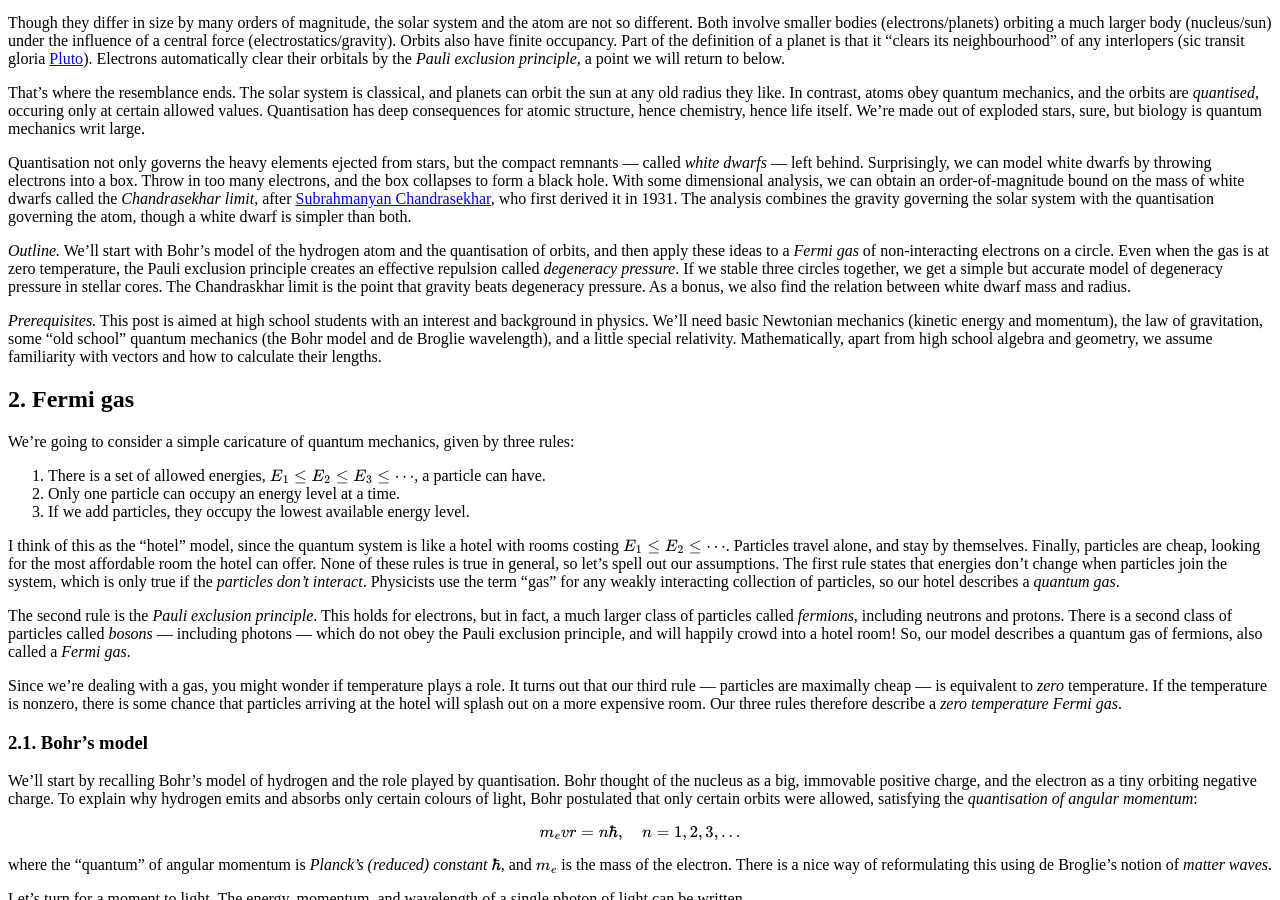
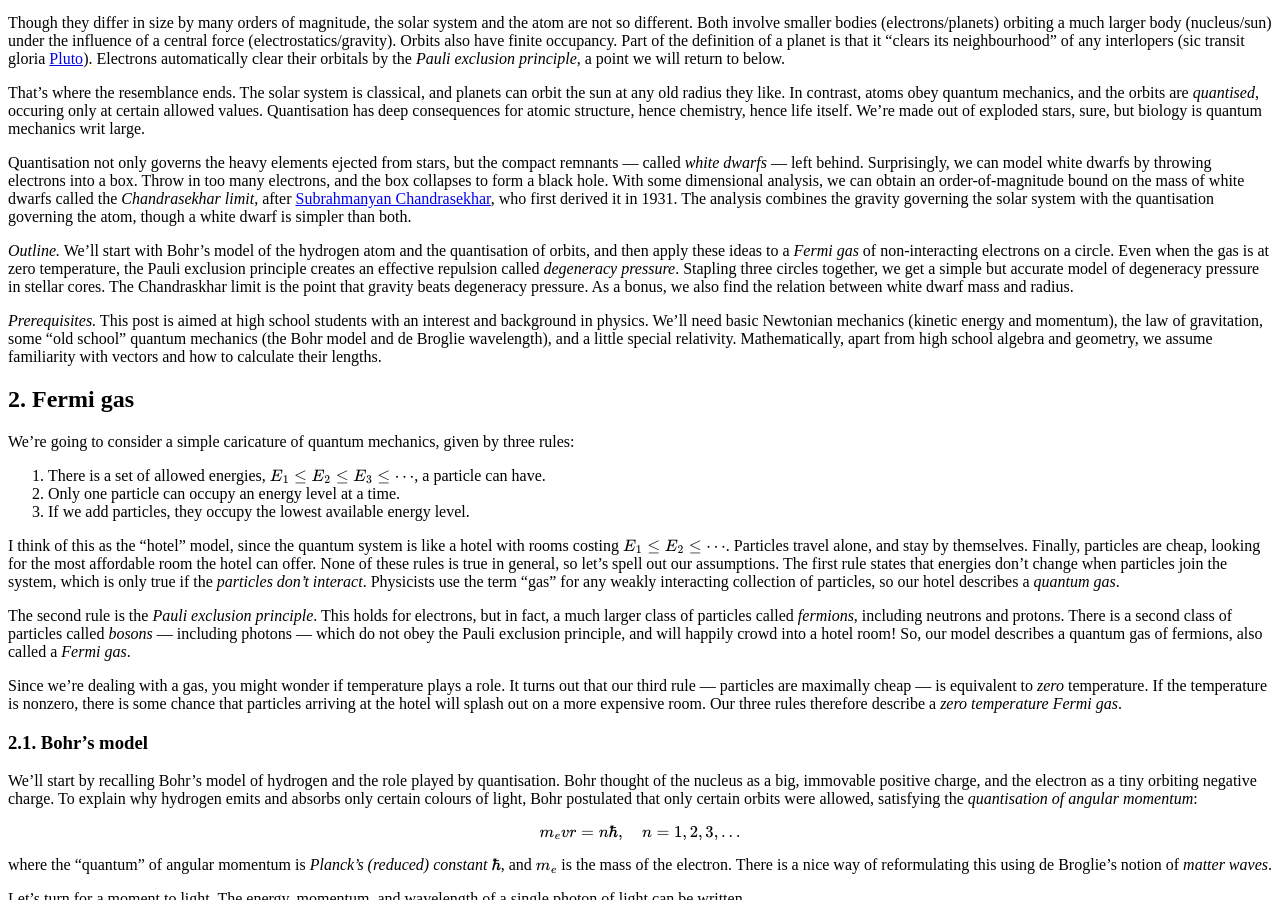
Before and after one commit to hapax/hapax.github.io, a Jekyll site: the page built from assets/chandra.md, in a window 1280 px wide and 900 px high, scrolled down 850 px. Built offline with Jekyll 4.4.1, drawn with Linux system fonts in a browser that asks for light colours; our own code applies the rules of GitHub Pages for plain Markdown files; formulas are drawn with MathJax 3; a script that is not in the unit is left out; some of the changed text lies outside the part shown.

Commit message:
Update chandra.md

```diff
--- a/assets/chandra.md
+++ b/assets/chandra.md
@@ -65,7 +65,7 @@ quantisation of orbits, and then apply these ideas to a *Fermi gas* of
 non-interacting electrons on a circle.
 Even when the gas is at zero temperature, the Pauli exclusion
 principle creates an effective repulsion called *degeneracy pressure*.
-If we stable three circles together, we get a simple but accurate
+Stapling three circles together, we get a simple but accurate
 model of degeneracy pressure in stellar cores.
 The Chandraskhar limit is the point that gravity beats degeneracy pressure.
 As a bonus, we also find the relation between white dwarf mass and
```
Also changed, not shown: other parts of assets/chandra.md (+2 -1 lines).
